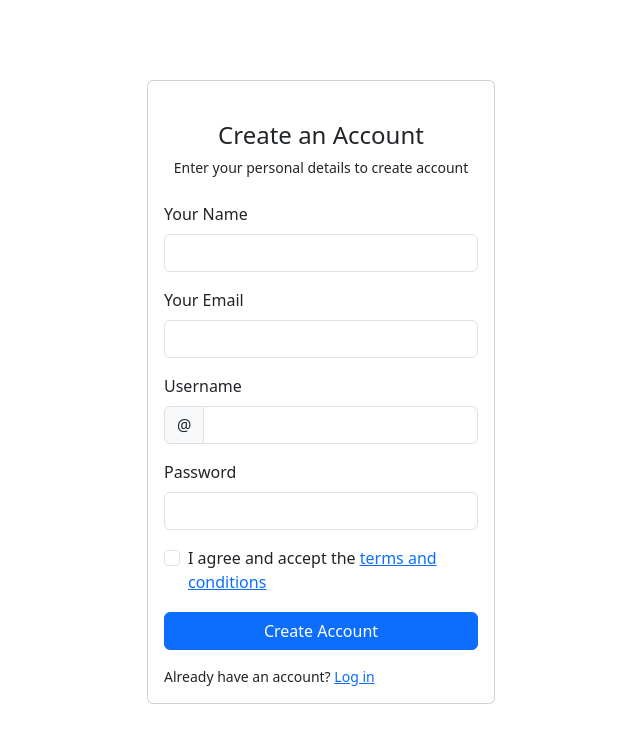
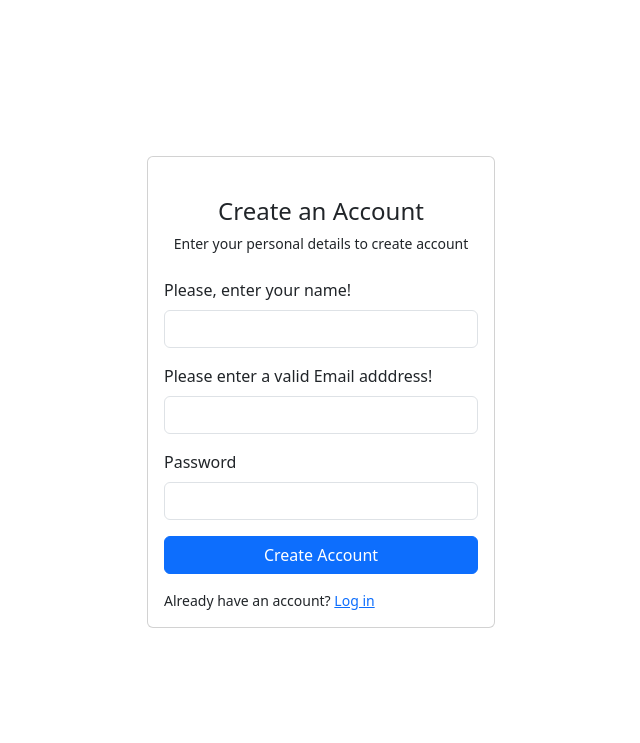
Before and after one commit to Husaieodk/book_store, a PHP site: page /Signup.php in a window 1280 px wide. Shown: the top 743 px of the page, without its empty margins (319-959 px from the left). Run offline with PHP 8.4, Linux system fonts and the light colour scheme.

Commit message:
signup update

```diff
--- a/Signup.php
+++ b/Signup.php
@@ -28,41 +28,41 @@
 
                       <form class="row g-3 needs-validation" novalidate>
                         <div class="col-12">
-                          <label for="yourName" class="form-label">Your Name</label>
-                          <input type="text" name="name" class="form-control" id="yourName" required>
+                          <label for="yourName" class="form-label">Please, enter your name!</label>
+                          <input type="text" name="user_name" class="form-control" id="yourName">
                           <div class="invalid-feedback">Please, enter your name!</div>
                         </div>
 
                         <div class="col-12">
-                          <label for="yourEmail" class="form-label">Your Email</label>
-                          <input type="email" name="email" class="form-control" id="yourEmail" required>
-                          <div class="invalid-feedback">Please enter a valid Email adddress!</div>
+                          <label for="yourEmail" class="form-label">Please enter a valid Email adddress!</label>
+                          <input type="email" name="user_gmail" class="form-control" id="yourEmail">
+                          <!-- <div class="invalid-feedback">Please enter a valid Email adddress!</div> -->
                         </div>
 
-                        <div class="col-12">
+                        <!-- <div class="col-12">
                           <label for="yourUsername" class="form-label">Username</label>
                           <div class="input-group has-validation">
                             <span class="input-group-text" id="inputGroupPrepend">@</span>
                             <input type="text" name="username" class="form-control" id="yourUsername" required>
                             <div class="invalid-feedback">Please choose a username.</div>
                           </div>
-                        </div>
+                        </div> -->
 
                         <div class="col-12">
                           <label for="yourPassword" class="form-label">Password</label>
-                          <input type="password" name="password" class="form-control" id="yourPassword" required>
+                          <input type="password" name="user_password" class="form-control" id="yourPassword" required>
                           <div class="invalid-feedback">Please enter your password!</div>
                         </div>
 
-                        <div class="col-12">
+                        <!-- <div class="col-12">
                           <div class="form-check">
                             <input class="form-check-input" name="terms" type="checkbox" value="" id="acceptTerms" required>
                             <label class="form-check-label" for="acceptTerms">I agree and accept the <a href="#">terms and conditions</a></label>
                             <div class="invalid-feedback">You must agree before submitting.</div>
                           </div>
-                        </div>
+                        </div> -->
                         <div class="col-12">
-                          <button class="btn btn-primary w-100" type="submit">Create Account</button>
+                          <button class="btn btn-primary w-100" type="submit" name="submit">Create Account</button>
                         </div>
                         <div class="col-12">
                           <p class="small mb-0">Already have an account? <a href="Login.php">Log in</a></p>
```
